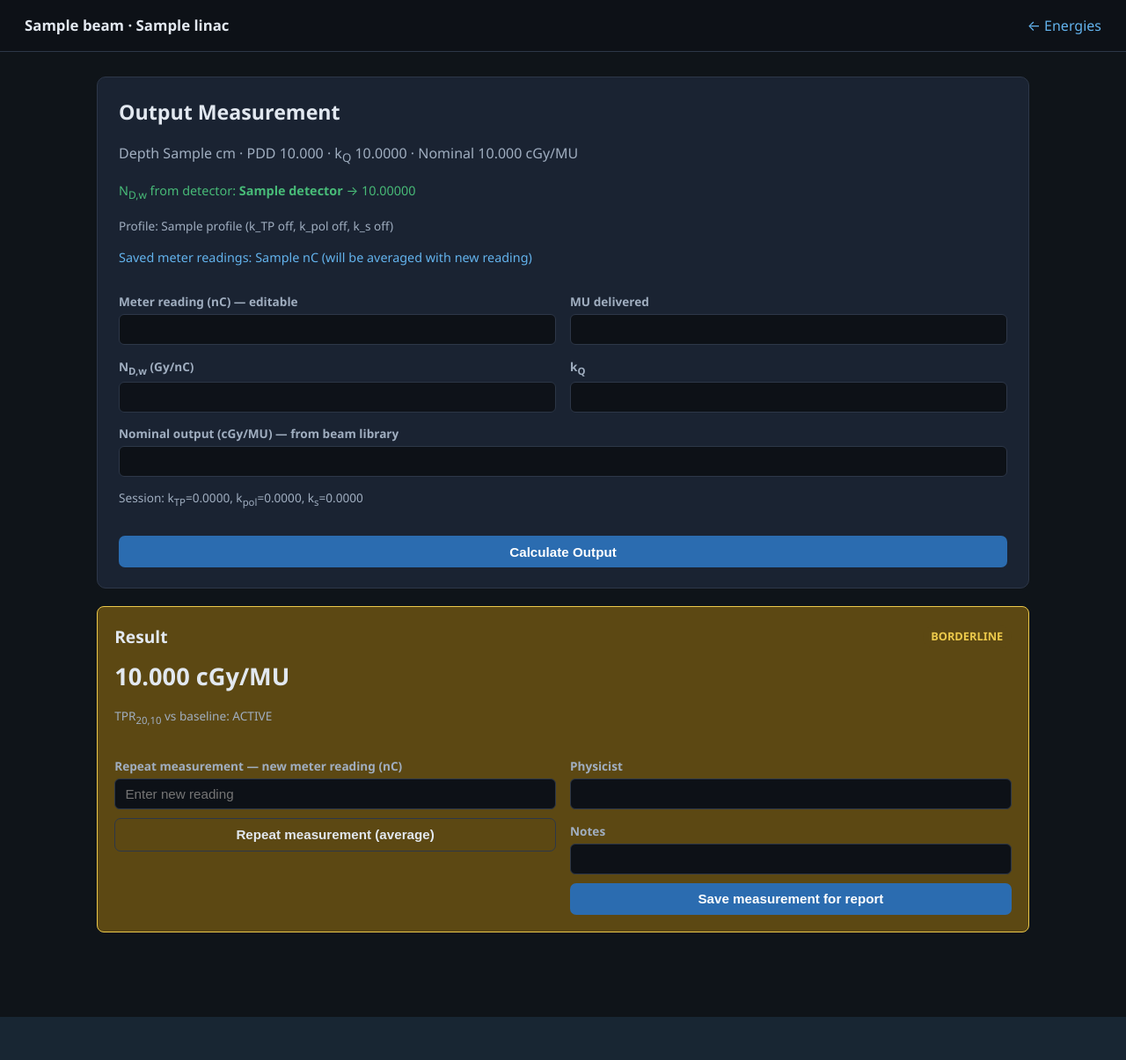
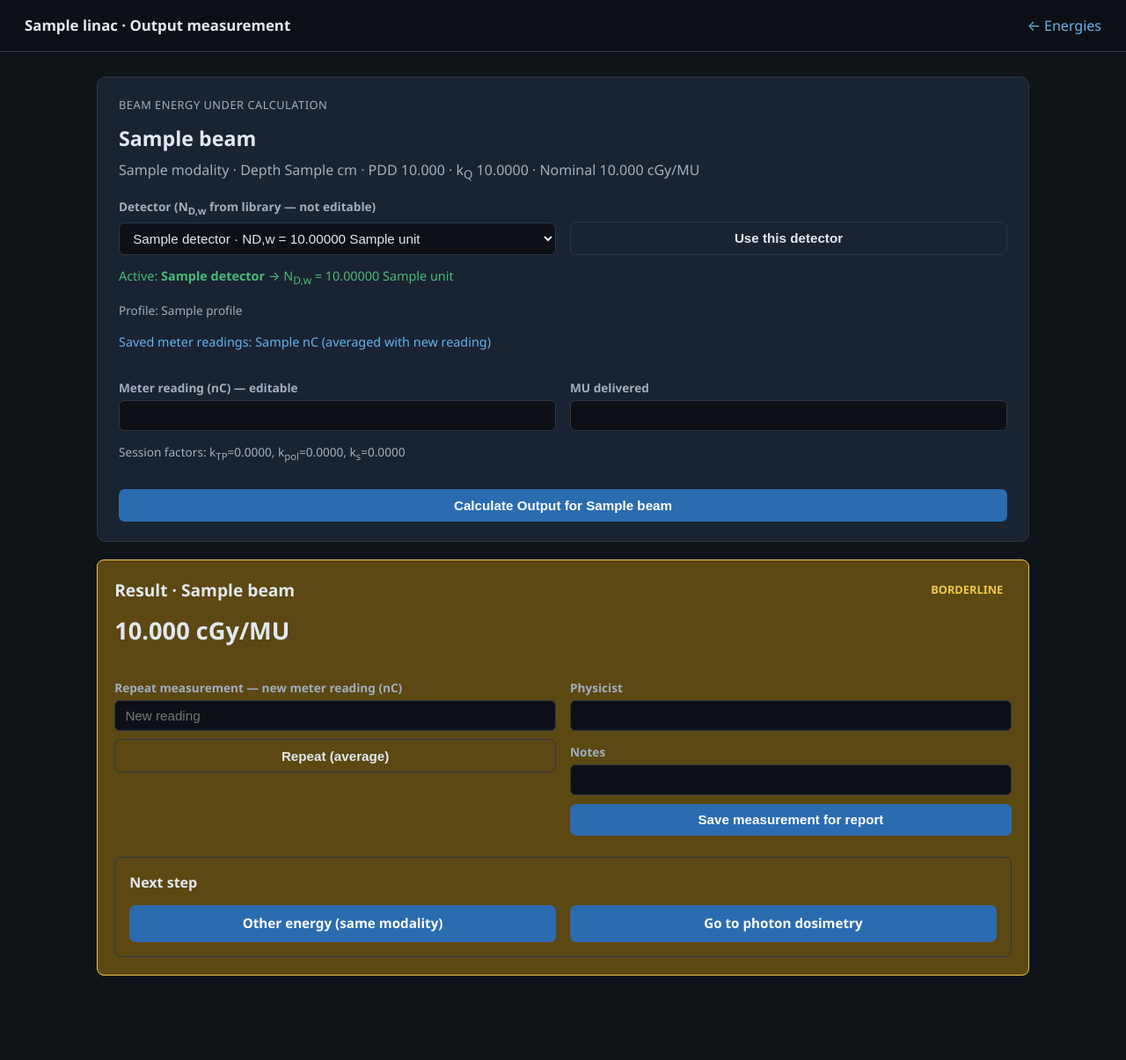
Before and after one commit to vrsindia/trs398-dosimetry, a FastAPI app: template app/templates/session_energy_calc.html in a window 1280 px wide. Shown: the whole page at 88% size. Before the commit the page ends 1156 px from the top, so only its background shows below. Run offline with FastAPI, Linux system fonts and the light colour scheme; the template is opened without the code that fills it: most values are stand-ins (such as "Sample title", 1, 10 or a date in 2020).

Commit message:
Measurement UX: detector select only (no editable NDw); clear energy label; TPR energy choice + next energy/electron

```diff
--- a/app/templates/session_energy_calc.html
+++ b/app/templates/session_energy_calc.html
@@ -3,62 +3,87 @@
 <head>
     <meta charset="UTF-8">
     <meta name="viewport" content="width=device-width, initial-scale=1.0">
-    <title>{{ beam.nominal_energy }} Output</title>
+    <title>{{ beam.nominal_energy }} Output – DOSE pro</title>
     <link rel="stylesheet" href="/static/style.css">
 </head>
 <body>
     <header>
-        <strong>{{ beam.nominal_energy }} · {{ linac.name }}</strong>
+        <strong>{{ linac.name }} · Output measurement</strong>
         <a href="/session/{{ session.id }}/energies">← Energies</a>
     </header>
     <main>
         <div class="card">
-            <h1>Output Measurement</h1>
-            <p style="color:var(--text-muted);">
-                Depth {{ beam.measurement_depth_cm }} cm · PDD {{ "%.3f"|format(beam.pdd) }} · k<sub>Q</sub> {{ "%.4f"|format(beam.k_Q) }}
+            <div class="step">Beam energy under calculation</div>
+            <h1 style="margin-bottom:0.3rem;">{{ beam.nominal_energy }}</h1>
+            <p style="color:var(--text-muted); margin-top:0;">
+                {{ beam.modality|capitalize }} · Depth {{ beam.measurement_depth_cm }} cm ·
+                PDD {{ "%.3f"|format(beam.pdd) }} · k<sub>Q</sub> {{ "%.4f"|format(beam.k_Q) }}
                 · Nominal {{ "%.3f"|format(beam.nominal_output_cGy_MU) }} cGy/MU
                 {% if beam_qi %} · TPR<sub>20,10</sub> {{ "%.4f"|format(beam_qi) }}{% endif %}
             </p>
+
+            <form method="post" action="/session/{{ session.id }}/energy/{{ beam.id }}/set-detector" style="margin-top:1rem;">
+                <label>Detector (N<sub>D,w</sub> from library — not editable)</label>
+                <div class="grid grid-2" style="align-items:end;">
+                    <select name="detector_id" required>
+                        <option value="">— Select detector —</option>
+                        {% for d in detectors %}
+                        <option value="{{ d.id }}" {% if detector and detector.id == d.id %}selected{% endif %}>
+                            {{ d.name }} · N<sub>D,w</sub> = {{ "%.5f"|format(d.calibration_factor) }} {{ d.unit }}
+                        </option>
+                        {% endfor %}
+                    </select>
+                    <button type="submit" class="btn-outline">Use this detector</button>
+                </div>
+            </form>
+
             {% if detector %}
-            <p style="color:var(--success); font-size:0.9rem;">N<sub>D,w</sub> from detector: <strong>{{ detector.name }}</strong> → {{ "%.5f"|format(detector.calibration_factor) }}</p>
+            <p style="color:var(--success); font-size:0.9rem; margin-top:0.8rem;">
+                Active: <strong>{{ detector.name }}</strong> → N<sub>D,w</sub> = {{ "%.5f"|format(detector.calibration_factor) }} {{ detector.unit }}
+            </p>
+            {% else %}
+            <p style="color:var(--warning); font-size:0.9rem;">Select a detector above before calculating.</p>
             {% endif %}
+
             {% if profile %}
-            <p class="note">Profile: {{ profile.name }} (k_TP {{ "on" if profile.use_k_TP else "off" }}, k_pol {{ "on" if profile.use_k_pol else "off" }}, k_s {{ "on" if profile.use_k_s else "off" }})</p>
+            <p class="note">Profile: {{ profile.name }}</p>
             {% endif %}
 
             {% if prior_readings %}
-            <p style="color:var(--primary); font-size:0.9rem;">Saved meter readings: {{ prior_readings | join(", ") }} nC (will be averaged with new reading)</p>
+            <p style="color:var(--primary); font-size:0.9rem;">Saved meter readings: {{ prior_readings | join(", ") }} nC (averaged with new reading)</p>
             {% endif %}
 
-            <form method="post" action="/session/{{ session.id }}/energy/{{ beam.id }}">
+            <form method="post" action="/session/{{ session.id }}/energy/{{ beam.id }}" style="margin-top:1rem;">
                 <div class="grid grid-2">
                     <div>
                         <label>Meter reading (nC) — editable</label>
                         <input type="number" step="any" name="raw_charge_nC" required value="{{ last_reading or 20.0 }}">
                     </div>
-                    <div><label>MU delivered</label><input type="number" step="any" name="mu" required value="{{ last_mu or 100 }}"></div>
+                    <div>
+                        <label>MU delivered</label>
+                        <input type="number" step="any" name="mu" required value="{{ last_mu or 100 }}">
+                    </div>
                 </div>
-                <div class="grid grid-2">
-                    <div>
-                        <label>N<sub>D,w</sub> (Gy/nC)</label>
-                        <input type="number" step="any" name="N_Dw" required
-                               value="{{ detector.calibration_factor if detector else '0.045' }}"
-                               {% if detector %}readonly style="opacity:0.9;"{% endif %}>
-                    </div>
-                    <div><label>k<sub>Q</sub></label><input type="number" step="any" name="k_Q" required value="{{ beam.k_Q }}"></div>
-                </div>
-                <label>Nominal output (cGy/MU) — from beam library</label>
-                <input type="number" step="any" name="nominal_output" value="{{ beam.nominal_output_cGy_MU }}">
+                {# N_Dw and k_Q hidden — from detector / beam library only #}
+                <input type="hidden" name="N_Dw" value="{{ detector.calibration_factor if detector else 0.045 }}">
+                <input type="hidden" name="k_Q" value="{{ beam.k_Q }}">
+                <input type="hidden" name="nominal_output" value="{{ beam.nominal_output_cGy_MU }}">
                 <input type="hidden" name="append_reading" value="0">
-                <p class="note">Session: k<sub>TP</sub>={{ "%.4f"|format(session.corrections.k_TP) }}, k<sub>pol</sub>={{ "%.4f"|format(session.corrections.k_pol) }}, k<sub>s</sub>={{ "%.4f"|format(session.corrections.k_s) }}</p>
-                <button type="submit" style="margin-top:1rem; width:100%;">Calculate Output</button>
+                <p class="note">
+                    Session factors: k<sub>TP</sub>={{ "%.4f"|format(session.corrections.k_TP) }},
+                    k<sub>pol</sub>={{ "%.4f"|format(session.corrections.k_pol) }},
+                    k<sub>s</sub>={{ "%.4f"|format(session.corrections.k_s) }}
+                </p>
+                <button type="submit" style="margin-top:1rem; width:100%;" {% if not detector %}disabled{% endif %}>
+                    Calculate Output for {{ beam.nominal_energy }}
+                </button>
             </form>
         </div>
 
         {% if result %}
         <div class="card result-box result-{{ status or 'unknown' }}">
             <div style="display:flex; justify-content:space-between; align-items:center; flex-wrap:wrap; gap:0.5rem;">
-                <h2 style="margin:0;">Result</h2>
+                <h2 style="margin:0;">Result · {{ beam.nominal_energy }}</h2>
                 {% if status == 'pass' %}<span class="badge-pass">WITHIN TOLERANCE</span>
                 {% elif status == 'warning' %}<span class="badge-warning">BORDERLINE</span>
                 {% elif status == 'fail' %}<span class="badge-fail">OUT OF TOLERANCE</span>
@@ -66,10 +91,7 @@
             </div>
             <div class="dose" style="margin-top:0.6rem;">{{ "%.3f"|format(result.output_cGy_MU) }} cGy/MU</div>
             {% if result.n_readings > 1 %}
-            <p class="note">Averaged from {{ result.n_readings }} meter readings · Mean charge {{ "%.4f"|format(result.avg_charge) }} nC</p>
-            {% endif %}
-            {% if tpr_status %}
-            <p class="note">TPR<sub>20,10</sub> vs baseline: <span class="status-{{ tpr_status }}">{{ tpr_status|upper }}</span></p>
+            <p class="note">Averaged from {{ result.n_readings }} readings · Mean {{ "%.4f"|format(result.avg_charge) }} nC</p>
             {% endif %}
 
             <div class="grid grid-2" style="margin-top:1.2rem;">
@@ -81,8 +103,8 @@
                     <input type="hidden" name="nominal_output" value="{{ nominal_output }}">
                     <input type="hidden" name="append_reading" value="1">
                     <label>Repeat measurement — new meter reading (nC)</label>
-                    <input type="number" step="any" name="repeat_charge_nC" required placeholder="Enter new reading">
-                    <button type="submit" class="btn-outline" style="margin-top:0.6rem; width:100%;">Repeat measurement (average)</button>
+                    <input type="number" step="any" name="repeat_charge_nC" required placeholder="New reading">
+                    <button type="submit" class="btn-outline" style="margin-top:0.6rem; width:100%;">Repeat (average)</button>
                 </form>
                 <form method="post" action="/session/{{ session.id }}/energy/{{ beam.id }}/save">
                     <input type="hidden" name="measured_output" value="{{ result.output_cGy_MU }}">
@@ -99,6 +121,16 @@
                     <button type="submit" style="margin-top:0.6rem; width:100%;">Save measurement for report</button>
                 </form>
             </div>
+
+            <div style="margin-top:1.5rem; padding:1rem; border:1px solid var(--border); border-radius:8px;">
+                <strong>Next step</strong>
+                <div class="grid grid-2" style="margin-top:0.8rem;">
+                    <a class="btn btn-block" href="/session/{{ session.id }}/energies">Other energy (same modality)</a>
+                    <a class="btn btn-block btn-success" href="/session/{{ session.id }}/switch-modality">
+                        {% if session.modality == 'photon' %}Go to electron dosimetry{% else %}Go to photon dosimetry{% endif %}
+                    </a>
+                </div>
+            </div>
         </div>
         {% endif %}
     </main>
```
Also changed, not shown: app/templates/session_beam_qi.html (+20 -9 lines), app/templates/session_energies.html (+16 -10 lines), app/templates/session_tpr_select.html (added, +42 -0 lines).
